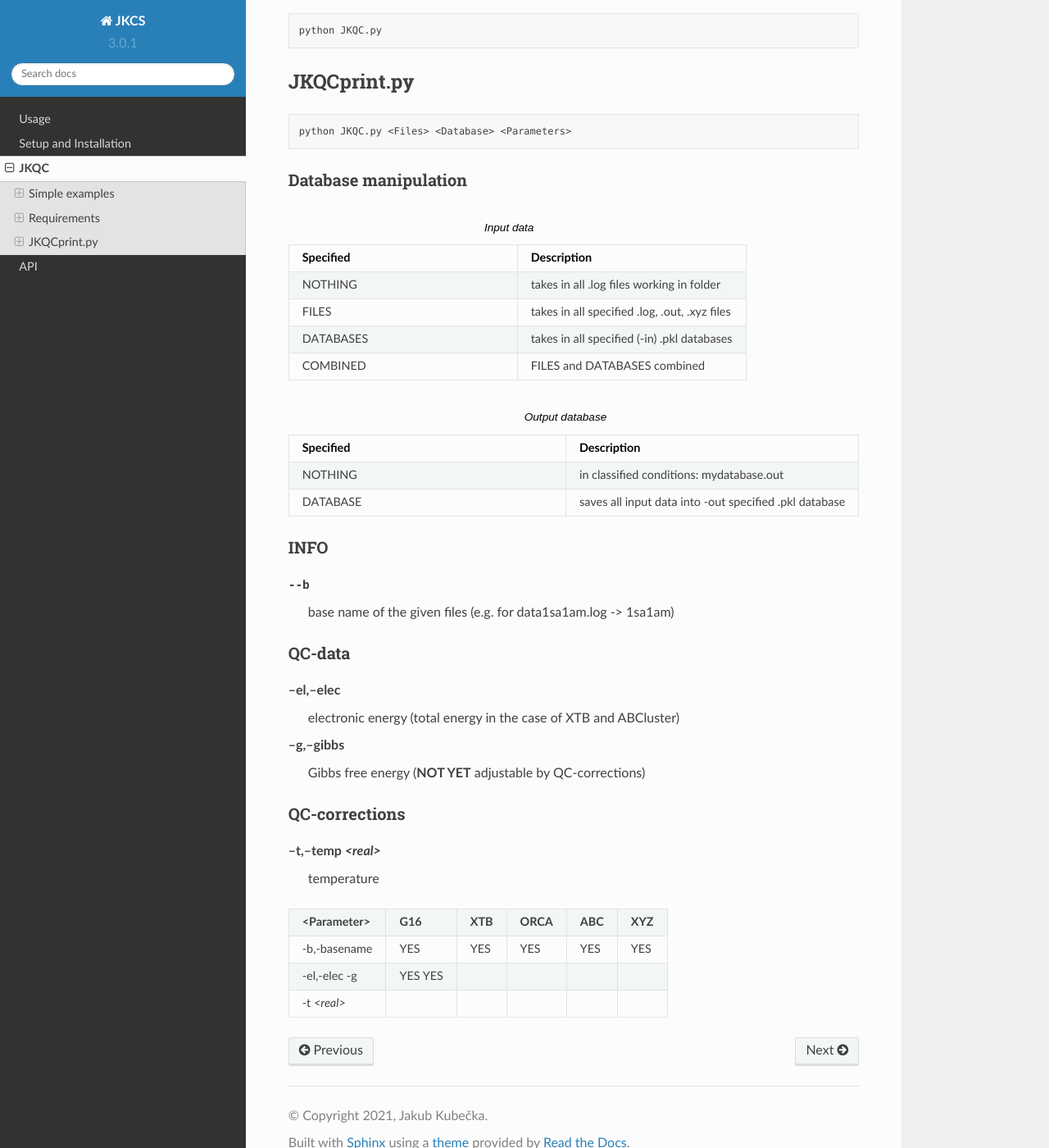
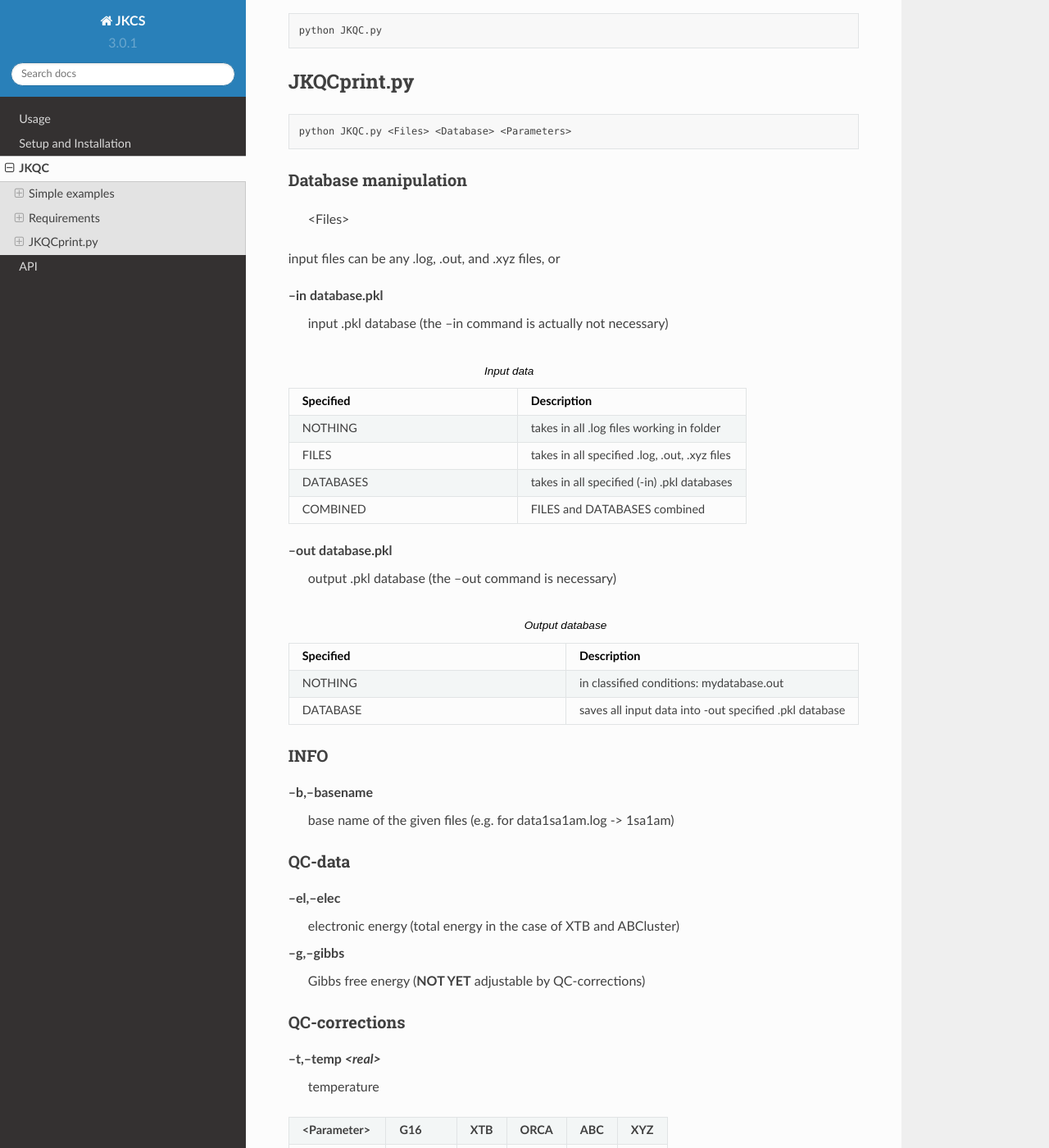
Before and after one commit to kubeckaj/JKCS.py-Manual, a Sphinx documentation site: the page built from docs/source/JKQC.rst, in a window 1280 px wide and 1400 px high, scrolled down 3079 px. Shown: the whole window at 82% size. Built offline with Sphinx 7.4.7 and the Read the Docs theme 2.0.0, drawn with Linux system fonts in a browser that asks for light colours.

Commit message:
Update JKQC.rst

```diff
--- a/docs/source/JKQC.rst
+++ b/docs/source/JKQC.rst
@@ -156,6 +156,12 @@ JKQCprint.py
 Database manipulation
 ---------------------
 
+  <Files>
+input files can be any .log, .out, and .xyz files, or
+
+--in database.pkl
+  input .pkl database (the --in command is actually not necessary)
+
 .. list-table:: Input data
     :widths: 30 30
     :header-rows: 1
@@ -171,6 +177,9 @@ Database manipulation
     * - COMBINED
       - FILES and DATABASES combined
 
+--out database.pkl
+  output .pkl database (the --out command is necessary)
+
 .. list-table:: Output database
     :widths: 30 30
     :header-rows: 1
@@ -184,7 +193,7 @@ Database manipulation
 
 INFO
 ----
---b
+--b,--basename
   base name of the given files (e.g. for \data\1sa1am.log -> 1sa1am)
 
 QC-data
```
